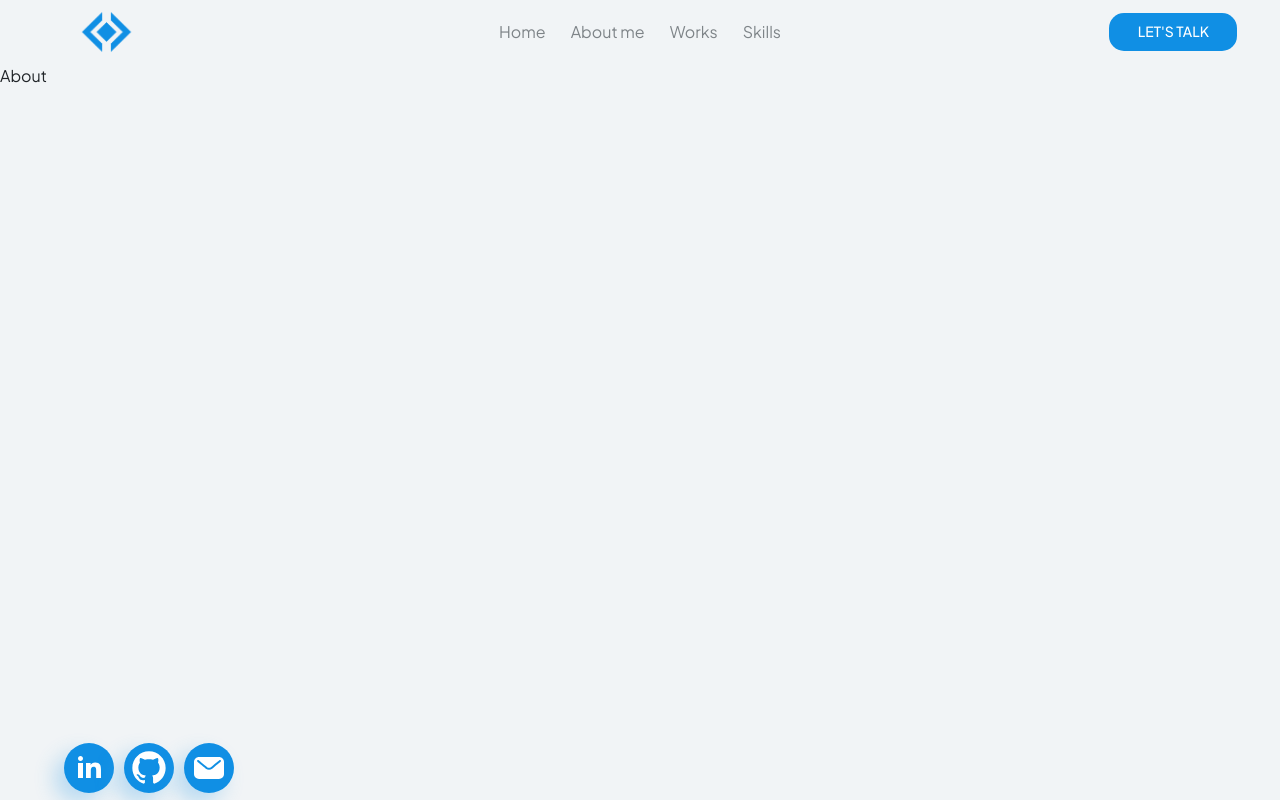
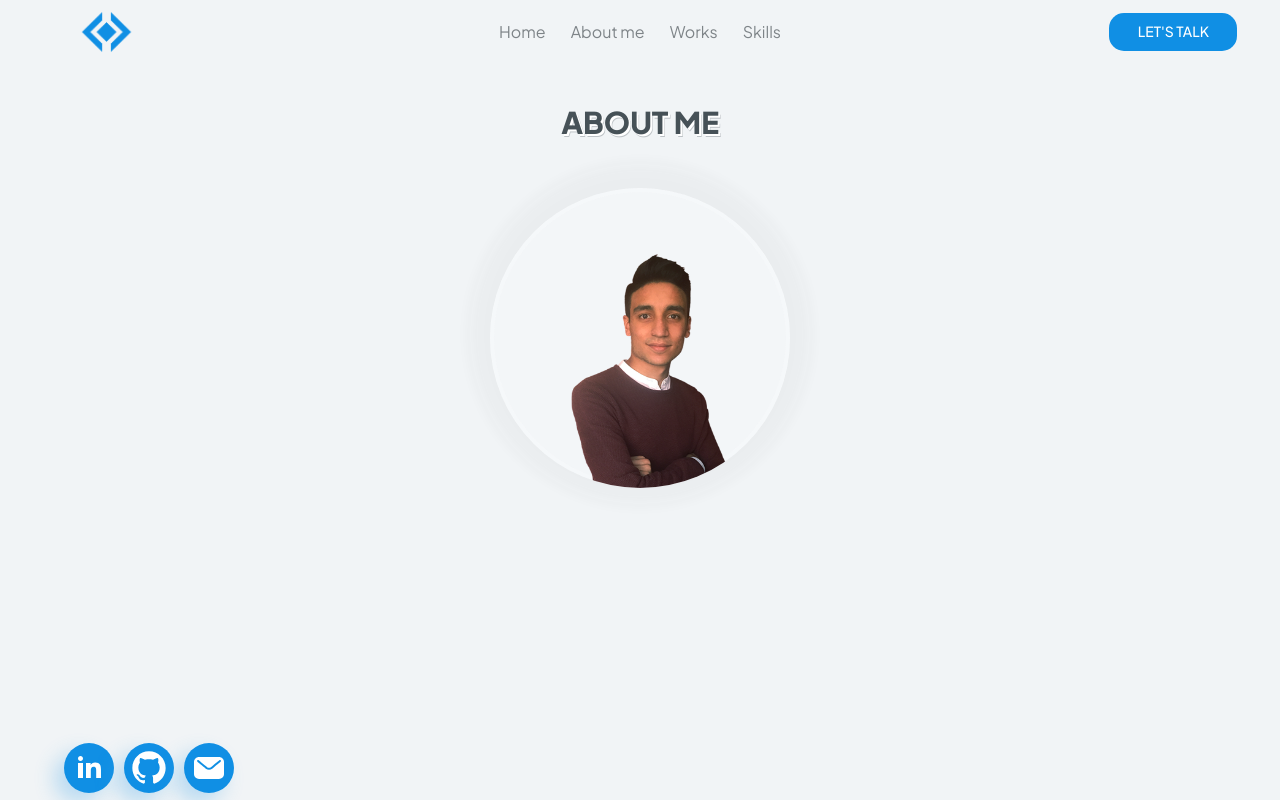
Before and after one commit to sesanchezra/Portfolio, a React (Vite) app: page /#/about in a window 1280 px wide. Built offline with nearby package versions, Linux system fonts and the light colour scheme.

Commit message:
Agregando titulo y foto al about me

```diff
--- a/src/components/About/About.css
+++ b/src/components/About/About.css
@@ -0,0 +1,78 @@
+@import url('https://fonts.googleapis.com/css2?family=Plus+Jakarta+Sans:wght@200;300;400;500;600;700;800&display=swap');
+:root{
+    --grey: rgb(241, 244, 246);
+    --light-grey: rgb(243, 245, 248);
+    --light-dark: rgb(50, 60, 66);
+    --dark: rgb(70, 81, 87);
+    --font: rgb(126, 132, 136);
+    --blue: rgb(16, 143, 228);
+    --light-blue: rgb(58, 162, 232);
+    --header-index: 10;
+}
+
+.About__title{
+    width: 100%;
+    display: flex;
+    justify-content: center;
+    align-items: center;
+    margin-top: 40px;
+}
+
+
+.About__title h2{
+    font-size: 30px;
+    font-weight: 900;
+    color: var(--dark);
+    position: relative;
+    text-shadow: 2px 2px 0px white, 2.5px 2.5px 0px rgb(70, 81, 87,0.3);
+}
+
+.About__img{
+    width: 100%;
+    display: flex;
+    justify-content: center;
+    align-items: center;
+    margin-top: 40px;
+}
+
+.About__img .Round__frame{
+    width: 300px;
+    height: 300px;
+    border-radius: 150px;
+}
+
+.About__img .Round__frame .background-1{
+    width: 300px;
+    height: 300px;
+    border-radius: 150px;
+    opacity: 0.8;
+    content: '';
+    background-color: rgb(247, 250, 253,0.4);
+    position:fixed;
+    /* top: 50%; */
+    z-index: calc(var(--header-index)-3);
+    border: 4px solid rgb(255,255,255,0.3);
+    box-shadow: 0px -4px 20px 20px rgb(70, 81, 87,0.05);
+}
+
+/* .About__img .Round__frame .background-2{
+    width: 360px;
+    height: 360px;
+    border-radius: 180px;
+    opacity: 1;
+    content: '';
+    background-color: rgb(247, 250, 253,0.4);
+    position:fixed;
+    transform: translate(-30px,-30px);
+    z-index: calc(var(--header-index)-4);
+    border: 4px solid rgb(255,255,255,0.3);
+    box-shadow: 0px -4px 5px rgb(70, 81, 87,0.02);
+} */
+
+.About__img .Round__frame img{
+    width: 100%;
+    aspect-ratio: 1;
+    border-radius: 150px;
+    position: relative;
+    z-index: calc(var(--header-index)-2);
+}
--- a/src/components/About/About.jsx
+++ b/src/components/About/About.jsx
@@ -1,9 +1,22 @@
 import React from 'react'
+import './About.css'
+import Profile from '../../assets/Profile.png'
 
 const about = () => {
     return (
         <div className='About'>
-            About
+            <div className='About__title'>
+                <h2>
+                    ABOUT ME
+                </h2>
+            </div>
+            <div className='About__img'>
+                <div className='Round__frame'>
+                    <div className='background-1'></div>
+                    <div className='background-2'></div>
+                    <img src={Profile} alt="profile" />
+                </div>
+            </div>
         </div>
     )
 }
--- a/src/components/Footer/Footer.jsx
+++ b/src/components/Footer/Footer.jsx
@@ -8,10 +8,10 @@ const Footer = () => {
 
     return (
         <div className='Footer'>
-            <a  href="https://www.linkedin.com/" target='_blank' className='Footer__button'>
+            <a  href="https://www.linkedin.com/in/sebastiansanchezramirez/" target='_blank' className='Footer__button'>
                 <svg  viewBox="0 0 30 30" width="30px" height="30px"><path d="M9,25H4V10h5V25z M6.501,8C5.118,8,4,6.879,4,5.499S5.12,3,6.501,3C7.879,3,9,4.121,9,5.499C9,6.879,7.879,8,6.501,8z M27,25h-4.807v-7.3c0-1.741-0.033-3.98-2.499-3.98c-2.503,0-2.888,1.896-2.888,3.854V25H12V9.989h4.614v2.051h0.065c0.642-1.18,2.211-2.424,4.551-2.424c4.87,0,5.77,3.109,5.77,7.151C27,16.767,27,25,27,25z" /></svg>
             </a>
-            <a href='https://github.com/' target='_blank' className='Footer__button'>
+            <a href='https://github.com/sesanchezra' target='_blank' className='Footer__button'>
                 <svg  viewBox="0 0 72 72" width="64px" height="64px"><path d="M36,12c13.255,0,24,10.745,24,24c0,10.656-6.948,19.685-16.559,22.818c0.003-0.009,0.007-0.022,0.007-0.022	s-1.62-0.759-1.586-2.114c0.038-1.491,0-4.971,0-6.248c0-2.193-1.388-3.747-1.388-3.747s10.884,0.122,10.884-11.491	c0-4.481-2.342-6.812-2.342-6.812s1.23-4.784-0.426-6.812c-1.856-0.2-5.18,1.774-6.6,2.697c0,0-2.25-0.922-5.991-0.922	c-3.742,0-5.991,0.922-5.991,0.922c-1.419-0.922-4.744-2.897-6.6-2.697c-1.656,2.029-0.426,6.812-0.426,6.812	s-2.342,2.332-2.342,6.812c0,11.613,10.884,11.491,10.884,11.491s-1.097,1.239-1.336,3.061c-0.76,0.258-1.877,0.576-2.78,0.576	c-2.362,0-4.159-2.296-4.817-3.358c-0.649-1.048-1.98-1.927-3.221-1.927c-0.817,0-1.216,0.409-1.216,0.876s1.146,0.793,1.902,1.659	c1.594,1.826,1.565,5.933,7.245,5.933c0.617,0,1.876-0.152,2.823-0.279c-0.006,1.293-0.007,2.657,0.013,3.454	c0.034,1.355-1.586,2.114-1.586,2.114s0.004,0.013,0.007,0.022C18.948,55.685,12,46.656,12,36C12,22.745,22.745,12,36,12z" /></svg>
             </a>
             <a href='mailto:sesanchezra@gmail.com' target='_blank' className='Footer__button'>
--- a/src/components/Home/Home.jsx
+++ b/src/components/Home/Home.jsx
@@ -26,7 +26,7 @@ const Home = () => {
                 <div className='background-2'></div>
                 <img src={Profile} alt="profile" />
             </div>
-            <div className='Home__works'>
+            {/* <div className='Home__works'>
                 <div className='Home__works__item'>
                     <div className='gif'>
                         <iframe src={Developer} frameborder="0" scrolling='no' ></iframe>
@@ -65,7 +65,7 @@ const Home = () => {
                     </div>
 
                 </div>
-            </div>
+            </div> */}
         </div>
     )
 }
```
